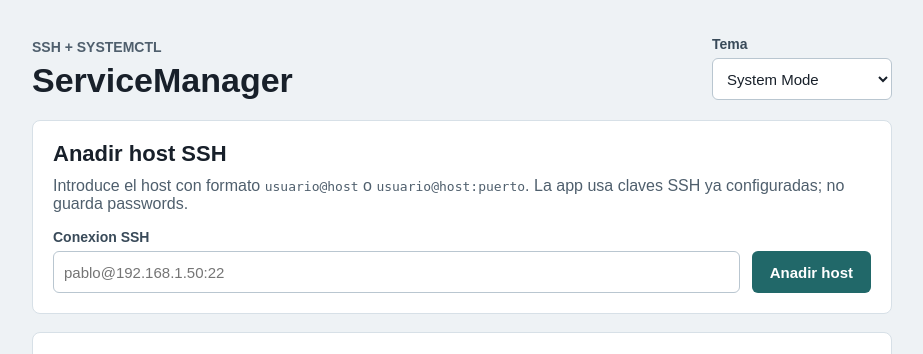
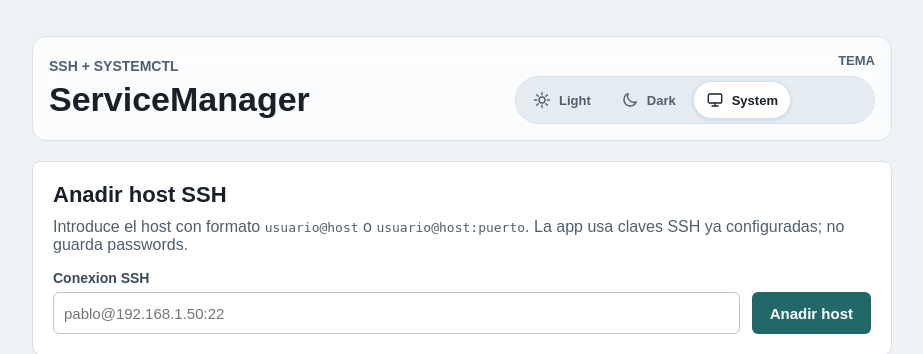
Before and after one commit to Pabldi08/ServiceManager, a Python web app: template templates/index.html in a window 1280 px wide. Shown: the top 354 px of the page, without its empty margins (178-1101 px from the left). Run offline with Jinja, Linux system fonts and the light colour scheme; the template is opened without the code that fills it, so the values that code supplies are empty.

Commit message:
Mejora en la interfaz

```diff
--- a/static/styles.css
+++ b/static/styles.css
@@ -7,6 +7,9 @@
   --soft-border: #edf1f4;
   --field-bg: #ffffff;
   --field-border: #b9c6d0;
+  --nav-bg: rgba(255, 255, 255, 0.78);
+  --toggle-bg: #e6edf2;
+  --toggle-selected-bg: #ffffff;
   --primary: #216869;
   --primary-hover: #195354;
   --secondary: #394a59;
@@ -28,6 +31,9 @@
   --soft-border: #334155;
   --field-bg: #111827;
   --field-border: #64748b;
+  --nav-bg: rgba(31, 41, 55, 0.82);
+  --toggle-bg: #111827;
+  --toggle-selected-bg: #334155;
   --primary: #2dd4bf;
   --primary-hover: #14b8a6;
   --secondary: #475569;
@@ -47,6 +53,9 @@
     --soft-border: #334155;
     --field-bg: #111827;
     --field-border: #64748b;
+    --nav-bg: rgba(31, 41, 55, 0.82);
+    --toggle-bg: #111827;
+    --toggle-selected-bg: #334155;
     --primary: #2dd4bf;
     --primary-hover: #14b8a6;
     --secondary: #475569;
@@ -73,11 +82,23 @@ body {
 }
 
 .app-header {
+  margin-bottom: 20px;
+}
+
+.top-nav {
   display: flex;
   justify-content: space-between;
-  gap: 16px;
-  align-items: end;
-  margin-bottom: 20px;
+  gap: 18px;
+  align-items: center;
+  border: 1px solid var(--border);
+  border-radius: 14px;
+  background: var(--nav-bg);
+  padding: 16px;
+  backdrop-filter: blur(12px);
+}
+
+.brand-block {
+  min-width: 0;
 }
 
 .app-header p {
@@ -94,7 +115,69 @@ body {
 }
 
 .theme-control {
-  min-width: 180px;
+  display: grid;
+  gap: 8px;
+  min-width: min(100%, 360px);
+}
+
+.theme-title {
+  color: var(--muted);
+  font-size: 13px;
+  font-weight: 700;
+  text-align: right;
+  text-transform: uppercase;
+}
+
+.theme-toggle {
+  display: flex;
+  gap: 4px;
+  border: 1px solid var(--border);
+  border-radius: 999px;
+  background: var(--toggle-bg);
+  padding: 4px;
+}
+
+.theme-option {
+  display: inline-flex;
+  width: auto;
+  min-height: 38px;
+  gap: 8px;
+  align-items: center;
+  justify-content: center;
+  border: 1px solid transparent;
+  border-radius: 999px;
+  background: transparent;
+  color: var(--muted);
+  padding: 0 12px;
+  font-size: 13px;
+  white-space: nowrap;
+}
+
+.theme-option svg {
+  width: 18px;
+  height: 18px;
+  fill: none;
+  stroke: currentColor;
+  stroke-linecap: round;
+  stroke-linejoin: round;
+  stroke-width: 1.8;
+}
+
+.theme-option[aria-pressed="true"] {
+  border-color: var(--border);
+  background: var(--toggle-selected-bg);
+  color: var(--text);
+  box-shadow: 0 1px 4px rgba(15, 23, 42, 0.12);
+}
+
+.theme-option:hover {
+  background: var(--toggle-selected-bg);
+  color: var(--text);
+}
+
+.theme-option:focus-visible {
+  outline: 3px solid var(--primary);
+  outline-offset: 2px;
 }
 
 .panel,
@@ -364,6 +447,25 @@ pre {
 }
 
 @media (max-width: 720px) {
+  .top-nav {
+    align-items: stretch;
+    flex-direction: column;
+  }
+
+  .theme-title {
+    text-align: left;
+  }
+
+  .theme-toggle {
+    display: grid;
+    grid-template-columns: 1fr;
+    border-radius: 14px;
+  }
+
+  .theme-option {
+    width: 100%;
+  }
+
   form {
     grid-template-columns: 1fr;
   }
--- a/static/theme.js
+++ b/static/theme.js
@@ -1,12 +1,24 @@
 const STORAGE_KEY = "serviceManagerTheme";
-const themeSelect = document.getElementById("theme-select");
+const themeOptions = document.querySelectorAll("[data-theme-choice]");
+const validThemes = ["light", "dark", "system"];
 
 function applyTheme(theme) {
   document.documentElement.dataset.theme = theme;
+
+  themeOptions.forEach((option) => {
+    const isSelected = option.dataset.themeChoice === theme;
+    option.setAttribute("aria-pressed", String(isSelected));
+  });
 }
 
 function loadTheme() {
-  return localStorage.getItem(STORAGE_KEY) || "system";
+  const storedTheme = localStorage.getItem(STORAGE_KEY);
+
+  if (validThemes.includes(storedTheme)) {
+    return storedTheme;
+  }
+
+  return "system";
 }
 
 function saveTheme(theme) {
@@ -17,7 +29,6 @@ function saveTheme(theme) {
 const currentTheme = loadTheme();
 applyTheme(currentTheme);
 
-if (themeSelect) {
-  themeSelect.value = currentTheme;
-  themeSelect.addEventListener("change", () => saveTheme(themeSelect.value));
-}
+themeOptions.forEach((option) => {
+  option.addEventListener("click", () => saveTheme(option.dataset.themeChoice));
+});
--- a/templates/index.html
+++ b/templates/index.html
@@ -10,18 +10,40 @@
   <body>
     <main class="app">
       <header class="app-header">
-        <div>
+        <nav class="top-nav" aria-label="Navegacion principal">
+          <div class="brand-block">
           <p>SSH + systemctl</p>
           <h1>ServiceManager</h1>
         </div>
-        <div class="theme-control">
-          <label for="theme-select">Tema</label>
-          <select id="theme-select" name="theme">
-            <option value="system">System Mode</option>
-            <option value="light">Light Mode</option>
-            <option value="dark">Dark Mode</option>
-          </select>
-        </div>
+
+          <div class="theme-control" aria-label="Selector de tema">
+            <span class="theme-title">Tema</span>
+            <div class="theme-toggle" role="group" aria-label="Seleccionar modo de color">
+              <button class="theme-option" type="button" data-theme-choice="light" aria-pressed="false">
+                <svg aria-hidden="true" viewBox="0 0 24 24" focusable="false">
+                  <circle cx="12" cy="12" r="4"></circle>
+                  <path d="M12 2v3M12 19v3M4.9 4.9 7 7M17 17l2.1 2.1M2 12h3M19 12h3M4.9 19.1 7 17M17 7l2.1-2.1"></path>
+                </svg>
+                <span>Light</span>
+              </button>
+
+              <button class="theme-option" type="button" data-theme-choice="dark" aria-pressed="false">
+                <svg aria-hidden="true" viewBox="0 0 24 24" focusable="false">
+                  <path d="M20.4 14.6A8.5 8.5 0 0 1 9.4 3.6 8.5 8.5 0 1 0 20.4 14.6Z"></path>
+                </svg>
+                <span>Dark</span>
+              </button>
+
+              <button class="theme-option" type="button" data-theme-choice="system" aria-pressed="false">
+                <svg aria-hidden="true" viewBox="0 0 24 24" focusable="false">
+                  <rect x="3" y="4" width="18" height="12" rx="2"></rect>
+                  <path d="M8 20h8M12 16v4"></path>
+                </svg>
+                <span>System</span>
+              </button>
+            </div>
+          </div>
+        </nav>
       </header>
 
       <section class="panel">
```
Also changed, not shown: NOTES.md (+45 -5 lines), app/remote.py (+35 -19 lines), tests/test_services.py (+23 -1 lines).
